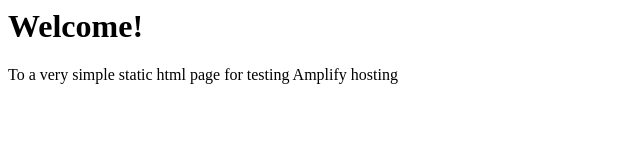
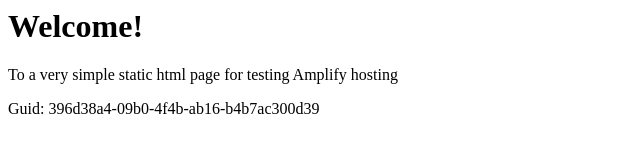
Before and after one commit to aws-aemilia-sfo/Github-PR-Commit-Integration-Test-DoNotTouch-v1-preprod-us-west-1, a website: page src/index.html in a window 1280 px wide. Shown: the whole page, without its empty margins (0-640 px from the left). Drawn offline with Linux system fonts and the light colour scheme.

Commit message:
commit from integ tests

```diff
--- a/src/index.html
+++ b/src/index.html
@@ -1,3 +1,5 @@
+
+
 <html lang="en">
 
 <head>
@@ -10,6 +12,6 @@
 <body>
     <h1>Welcome!</h1>
     <p>To a very simple static html page for testing Amplify hosting</p>
-</body>
+    <p>Guid: 396d38a4-09b0-4f4b-ab16-b4b7ac300d39</p></body>
 
 </html>
```
